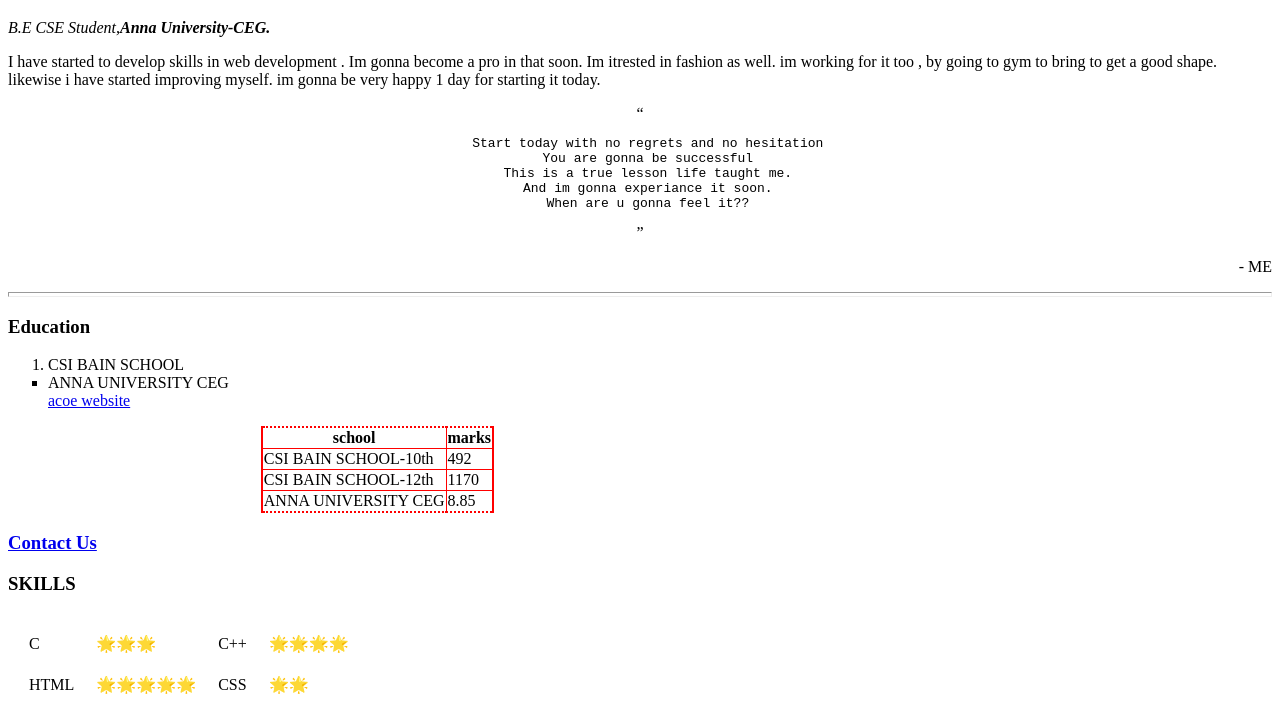
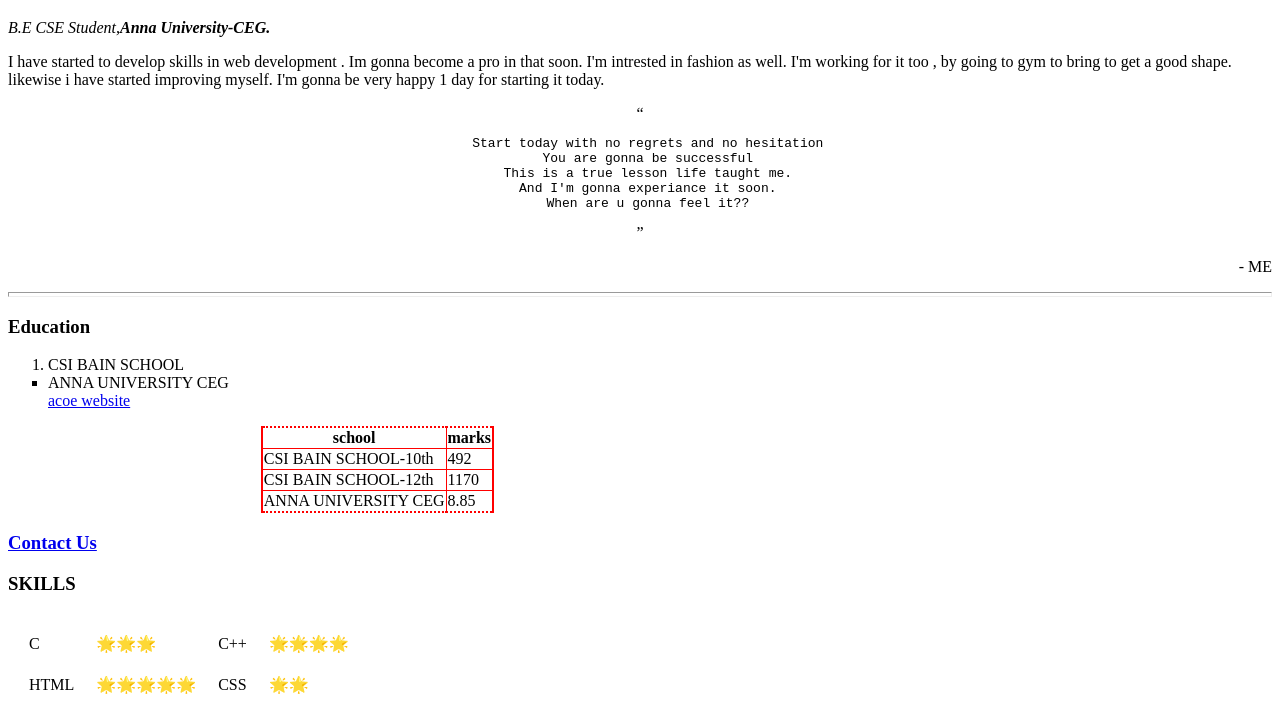
Before and after one commit to diviyaseshani/simple-cv, a plain HTML site: page index.html in a window 1280 px wide. Shown: the part 87-810 px from the top of the page. Drawn offline with Linux system fonts and the light colour scheme.

Commit message:
Update index.html

```diff
--- a/index.html
+++ b/index.html
@@ -21,8 +21,8 @@
 <p>
 
 I have started to develop skills in web development . Im gonna become a pro in that soon.
-Im itrested in fashion as well. im working for it too , by going to gym to bring to get a good shape.
-likewise i have started improving myself. im gonna be very happy 1 day for starting it today.
+I'm intrested in fashion as well. I'm working for it too , by going to gym to bring to get a good shape.
+likewise i have started improving myself. I'm gonna be very happy 1 day for starting it today.
 </p>
 <center>
 
@@ -31,7 +31,7 @@ likewise i have started improving myself. im gonna be very happy 1 day for start
   Start today with no regrets and no hesitation
   You are gonna be successful
   This is a true lesson life taught me.
-  And im gonna experiance it soon.
+  And I'm gonna experiance it soon.
   When are u gonna feel it??
 </pre>
 </q>
```
